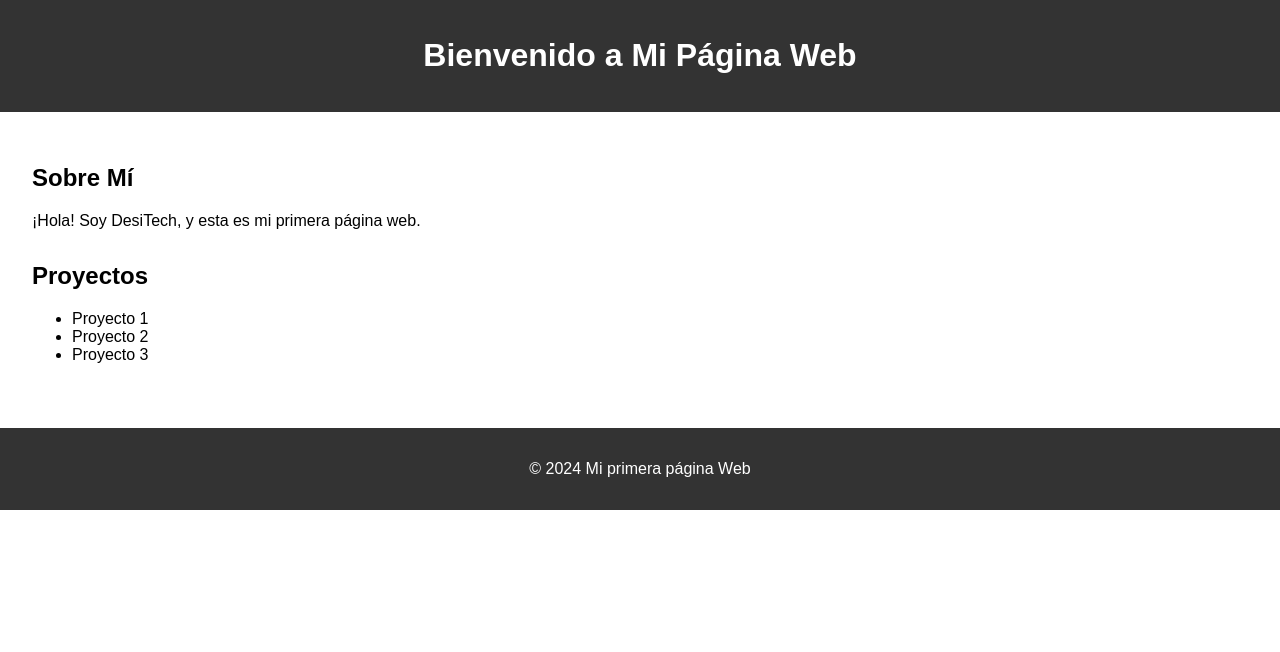
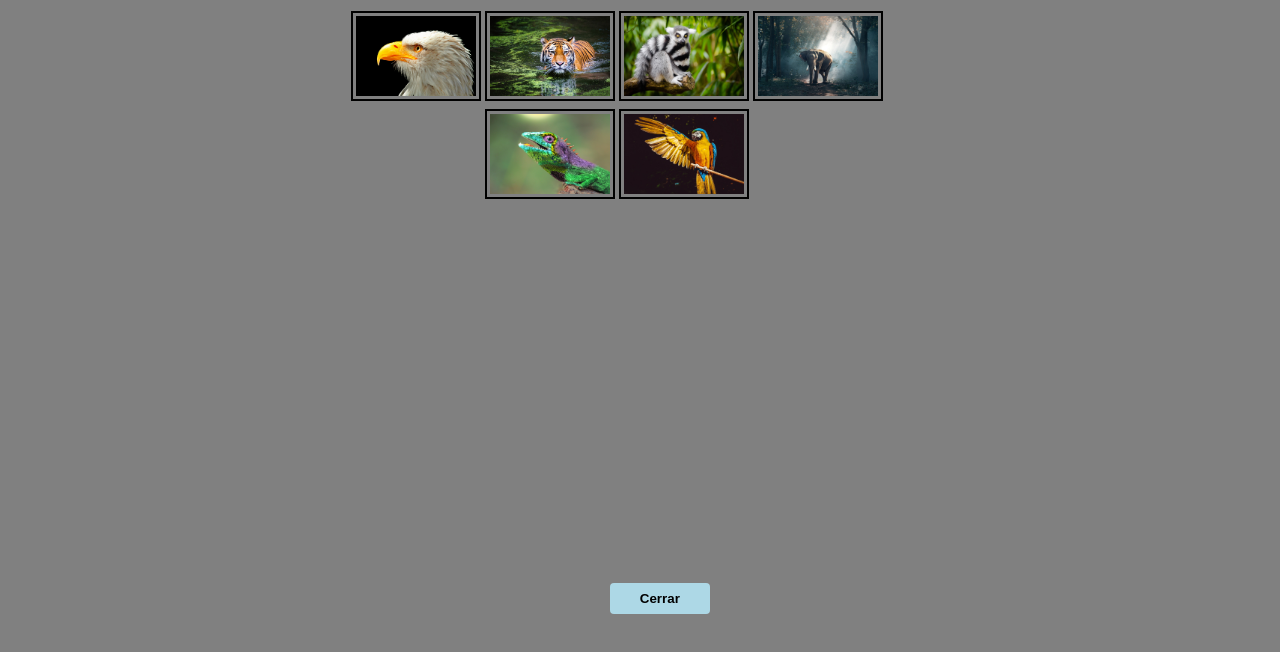
Before and after one commit to desalaz/primera_actividad, a plain HTML site: page mi-primera-web/index.html in a window 1280 px wide. Drawn offline with Linux system fonts and the light colour scheme.

Commit message:
Add first proyecto

```diff
--- /dev/null
+++ b/mi-primera-web/css/styles.css
@@ -0,0 +1,58 @@
+
+body{
+	position: relative;
+	display: block;
+	background: #808080 ;
+
+
+}
+	.imgs {
+			position: absolute;
+			display: inline-table;
+			width: 600px;
+			height: 200px;
+			padding: 1px;
+			right: 28%;
+			top: 50%;
+			text-align: center;
+		/*border: 1px solid black;*/
+
+
+		}
+
+
+#fotoContenedor {
+			position: absolute;
+			display: inline-table;
+			width: 700px;
+			height: 400px;
+			padding: 1px;
+			right: 25%;
+			margin-top: 16%;
+			display: none;
+			border:2px solid #000;
+
+		}
+
+		#cerrar{
+
+			position: absolute;
+			display: inline-table;
+			width: 100px;
+			height: 50px;
+			padding: 1px;
+			right: 44%;
+			margin-top: 45%;
+			/*border: 1px solid red;*/
+
+		}
+
+		#close{
+			font-weight:bold;
+			width: 100px;
+			padding: 8px;
+			margin: 5px;
+			background: lightblue;
+			border-style: none;
+			border-radius: 4px;
+		}
--- a/mi-primera-web/index.html
+++ b/mi-primera-web/index.html
@@ -1,32 +1,37 @@
 <!DOCTYPE html>
-<html lang="es">
+<html lang="en">
 <head>
-    <meta charset="UTF-8">
-    <meta name="viewport" content="width=device-width, initial-scale=1.0">
-    <title>Mi primera página Web</title>
-    <link rel="stylesheet" href="styles.css">
+	<meta charset="UTF-8">
+	<meta name="viewport" content="width=device-width, initial-scale=1.0">
+	<title>Mi primera web</title>
+	<link rel="stylesheet" href="css/styles.css">
+	<script src="js/script.js"></script>
 </head>
 <body>
-    <header>
-        <h1>Bienvenido a Mi Página Web</h1>
-    </header>
-    <main>
-        <section>
-            <h2>Sobre Mí</h2>
-            <p>¡Hola! Soy DesiTech, y esta es mi primera página web.</p>
-        </section>
-        <section>
-            <h2>Proyectos</h2>
-            <ul>
-                <li>Proyecto 1</li>
-                <li>Proyecto 2</li>
-                <li>Proyecto 3</li>
-            </ul>
-        </section>
-    </main>
-    <footer>
-        <p>&copy; 2024 Mi primera página Web</p>
-    </footer>
-    <script src="script.js"></script>
+
+
+	<div class="imgs">
+	<img src="img/aguila.jpg" width="120" height="80" style="display: inline;
+		padding:3px; border: 2px solid black; margin: 2px;" id="f1" onclick="verFoto(1)"/>
+
+	<img src="img/tigre.jpg" alt="" width="120" height="80" style="display: inline; padding:3px; border: 2px solid black; margin: 2px;" id="f2" onclick="verFoto(2)"/>
+
+	<img src="img/lemur.jpg" alt="" width="120" height="80" style="display: inline; padding:3px;border: 2px solid black;margin: 2px;" id="f3" onclick="verFoto(3)"/>
+
+	<img src="img/elefante.jpg" alt="" width="120" height="80" style="display: inline; padding:3px; border: 2px solid black;margin: 2px;" id="f4" onclick="verFoto(4)"/>
+
+	<img src="img/camaleon.jpg" alt="" width="120" height="80" style="display: inline; padding:3px; border: 2px solid black;margin: 2px;" id="f5" onclick="verFoto(5)"/>
+
+	<img src="img/loro.jpg" alt="" width="120" height="80" style="display: inline; padding:3px; border: 2px solid black;margin: 2px;" id="f5" onclick="verFoto(6)"/>
+
+	</div>
+
+	<img src="" id="fotoContenedor"></img>
+
+<div  id="cerrar">
+	<input type="button" name="cerrar" id="close" value="Cerrar" onclick="cerrar()"/>
+</div>
+
+
 </body>
 </html>
--- /dev/null
+++ b/mi-primera-web/js/script.js
@@ -0,0 +1,38 @@
+/* Defino una función que recibe como parametro el id de las imagenes miniaturas*/
+
+
+function verFoto(num){
+	/* recibo en una variable el id del contenedor para la imagen grande*/
+	var verfotos=document.getElementById('fotoContenedor');
+		verfotos.style.display="flex"; //Lo hago visible
+
+			if(num==1){
+		/*les fijo el atributo src con el nombre de la foto que deseo ver en grande*/
+		verfotos.setAttribute('src','img/aguila.jpg');
+
+			}else if(num==2){
+				verfotos.setAttribute('src','img/tigre.jpg');
+
+
+			}else if(num==3){
+				verfotos.setAttribute('src','img/lemur.jpg');
+
+
+			}else if(num==4){
+			verfotos.setAttribute('src','img/elefante.jpg');
+
+			}else if(num==5){
+				verfotos.setAttribute('src','img/camaleon.jpg');
+
+
+			}else{
+
+				verfotos.setAttribute('src','img/loro.jpg');
+
+			}
+        }
+
+
+		function cerrar(){
+			window.close();
+		}
--- a/mi-primera-web/script.js
+++ /dev/null
@@ -1,4 +0,0 @@
-// Este es un ejemplo simple de interacción con JavaScript
-document.addEventListener('DOMContentLoaded', function() {
-    alert('¡Bienvenido a Mi Página Web!');
-});
--- a/mi-primera-web/styles.css
+++ /dev/null
@@ -1,27 +0,0 @@
-body {
-    font-family: Arial, sans-serif;
-    margin: 0;
-    padding: 0;
-}
-
-header {
-    background-color: #333;
-    color: #fff;
-    text-align: center;
-    padding: 1rem;
-}
-
-main {
-    padding: 2rem;
-}
-
-section {
-    margin-bottom: 2rem;
-}
-
-footer {
-    background-color: #333;
-    color: #fff;
-    text-align: center;
-    padding: 1rem;
-}
```
Also changed, not shown: mi-primera-web/img/aguila.jpg (added), mi-primera-web/img/camaleon.jpg (added), mi-primera-web/img/elefante.jpg (added), mi-primera-web/img/lemur.jpg (added), mi-primera-web/img/loro.jpg (added), mi-primera-web/img/owl.jpg (added), mi-primera-web/img/tigre.jpg (added).
